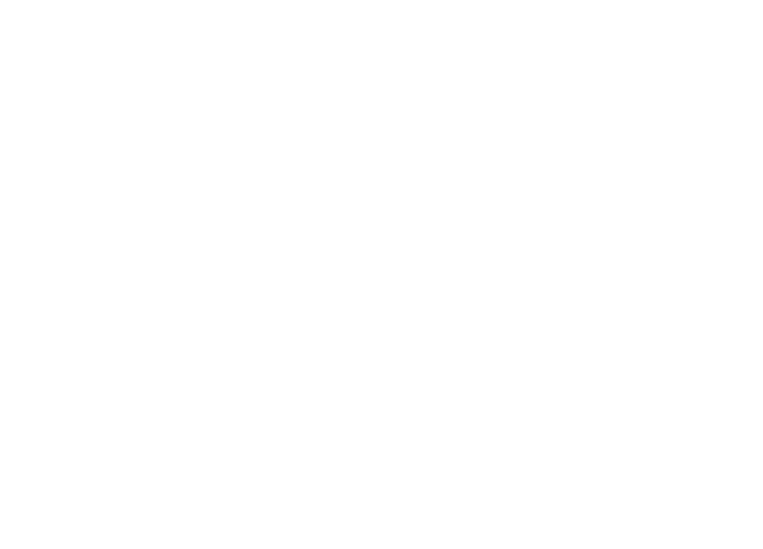
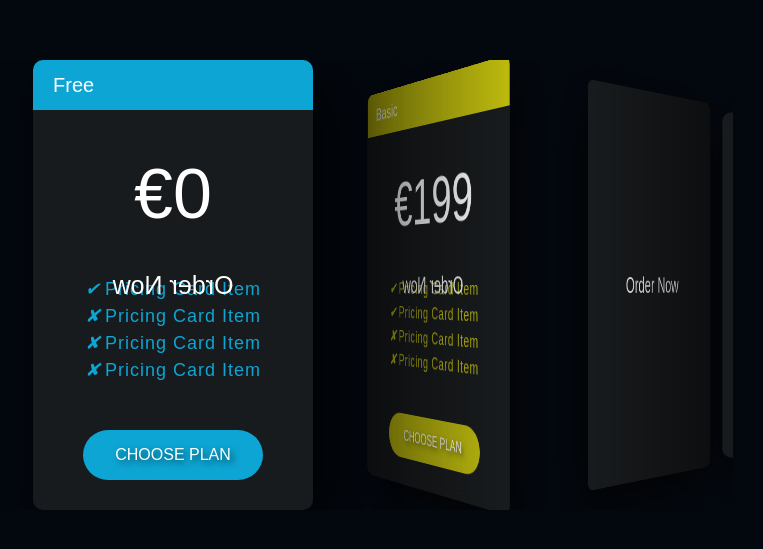
Before and after one commit to saschacollinet/3d-swiper, a React (Create React App) app: page / in a window 1280 px wide. Shown: the part 115-664 px from the top of the page, without its empty margins (517-1280 px from the left). Built offline with nearby package versions, Linux system fonts and the light colour scheme.

Commit message:
Build Swiper3D

```diff
--- a/package.json
+++ b/package.json
@@ -10,6 +10,7 @@
     "react-dom": "^17.0.2",
     "react-scripts": "5.0.0",
     "styled-components": "^5.3.3",
+    "swiper": "^7.4.1",
     "web-vitals": "^2.1.2"
   },
   "scripts": {
--- a/src/GlobalStyles.js
+++ b/src/GlobalStyles.js
@@ -5,13 +5,27 @@
     box-sizing: inherit;
     margin: 0;
     padding: 0;
+    outline: none;
+    text-decoration: none;
+    list-style: none;
 }
+
 html {
     box-sizing: border-box;
+    font-size: 62.5%;
 }
 body {
     height: 100vh;
     font-family: Montserrat, sans-serif;
+    overflow: hidden;
+}
+
+.swiper-slide {
+  width: 28rem !important;
+  height: 45rem !important;
+  background-color: #181b1d;
+  border-radius: 1rem;
+  box-shadow: 2rem 2rem 6rem rgba(0, 0, 0, 0.7);
 }
 `;
 
--- a/src/components/App/App.js
+++ b/src/components/App/App.js
@@ -1,13 +1,9 @@
-import styled from "styled-components/macro";
+import Swiper3D from "../Swiper3D/Swiper3D";
 
 export default function App() {
   return (
-    <Wrapper>
-      <div></div>
-    </Wrapper>
+    <div>
+      <Swiper3D />
+    </div>
   );
 }
-
-const Wrapper = styled.div`
-  display: flex;
-`;
--- /dev/null
+++ b/src/components/Swiper3D/Swiper3D.js
@@ -0,0 +1,270 @@
+import styled from "styled-components/macro";
+import { Swiper, SwiperSlide } from "swiper/react";
+import "swiper/css/bundle";
+import SwiperCore, { EffectCoverflow } from "swiper";
+
+SwiperCore.use([EffectCoverflow]);
+
+export default function Swiper3D() {
+  return (
+    <Section>
+      <Swiper
+        effect={"coverflow"}
+        grabCursor={true}
+        centeredSlides={true}
+        slidesPerView={"auto"}
+        coverflowEffect={{
+          rotate: 70,
+          stretch: 0,
+          depth: 100,
+          modifier: 1,
+          slideShadows: true,
+        }}
+      >
+        <SwiperSlide>
+          <Front>
+            <HeadingFree>Free</HeadingFree>
+            <Price>€0</Price>
+            <ListFree>
+              <li>
+                <i>✔ </i>
+                <span>Pricing Card Item</span>
+              </li>
+              <li>
+                <i>✘ </i>
+                <span>Pricing Card Item</span>
+              </li>
+              <li>
+                <i>✘ </i>
+                <span>Pricing Card Item</span>
+              </li>
+              <li>
+                <i>✘ </i>
+                <span>Pricing Card Item</span>
+              </li>
+            </ListFree>
+            <FreeBtn>Choose Plan</FreeBtn>
+          </Front>
+          <Back>
+            <a href="">Order Now</a>
+          </Back>
+        </SwiperSlide>
+        <SwiperSlide>
+          <Front>
+            <HeadingBasic>Basic</HeadingBasic>
+            <Price>€199</Price>
+            <ListBasic>
+              <li>
+                <i>✔ </i>
+                <span>Pricing Card Item</span>
+              </li>
+              <li>
+                <i>✔ </i>
+                <span>Pricing Card Item</span>
+              </li>
+              <li>
+                <i>✘ </i>
+                <span>Pricing Card Item</span>
+              </li>
+              <li>
+                <i>✘ </i>
+                <span>Pricing Card Item</span>
+              </li>
+            </ListBasic>
+            <BasicBtn>Choose Plan</BasicBtn>
+          </Front>
+          <Back>
+            <a href="">Order Now</a>
+          </Back>
+        </SwiperSlide>
+        <SwiperSlide>
+          <Front>
+            <HeadingStandard>Standard</HeadingStandard>
+            <Price>€330</Price>
+            <ListStandard>
+              <li>
+                <i>✔ </i>
+                <span>Pricing Card Item</span>
+              </li>
+              <li>
+                <i>✔ </i>
+                <span>Pricing Card Item</span>
+              </li>
+              <li>
+                <i>✔ </i>
+                <span>Pricing Card Item</span>
+              </li>
+              <li>
+                <i>✘ </i>
+                <span>Pricing Card Item</span>
+              </li>
+            </ListStandard>
+            <StandardBtn>Choose Plan</StandardBtn>
+          </Front>
+          <Back>
+            <a href="">Order Now</a>
+          </Back>
+        </SwiperSlide>
+        <SwiperSlide>
+          <Front>
+            <HeadingPremium>Premium</HeadingPremium>
+            <Price>€440</Price>
+            <ListPremium>
+              <li>
+                <i>✔ </i>
+                <span>Pricing Card Item</span>
+              </li>
+              <li>
+                <i>✔ </i>
+                <span>Pricing Card Item</span>
+              </li>
+              <li>
+                <i>✔ </i>
+                <span>Pricing Card Item</span>
+              </li>
+              <li>
+                <i>✔ </i>
+                <span>Pricing Card Item</span>
+              </li>
+            </ListPremium>
+            <PremiumBtn>Choose Plan</PremiumBtn>
+          </Front>
+          <Back>
+            <a href="">Order Now</a>
+          </Back>
+        </SwiperSlide>
+      </Swiper>
+    </Section>
+  );
+}
+
+const Section = styled.section`
+  width: 100%;
+  height: 100vh;
+  background-color: #03070e;
+  display: flex;
+  align-items: center;
+  padding-left: 10rem;
+`;
+
+const Front = styled.div`
+  width: 100%;
+  height: 100%;
+  display: flex;
+  flex-direction: column;
+  align-items: center;
+  justify-content: space-between;
+  backface-visibility: hidden;
+`;
+
+const Heading = styled.h2`
+  font-size: 2rem;
+  font-weight: 400;
+  color: white;
+  width: 26rem;
+  display: flex;
+  height: 5rem;
+  align-items: center;
+  padding-left: 2rem;
+  border-radius: 1rem 1rem 0 0;
+`;
+
+const HeadingFree = styled(Heading)`
+  background-color: #0da5d3;
+`;
+
+const HeadingBasic = styled(Heading)`
+  background-color: #bdba0e;
+`;
+
+const HeadingStandard = styled(Heading)`
+  background-color: #e23b3b;
+`;
+
+const HeadingPremium = styled(Heading)`
+  background-color: #3be286;
+`;
+
+const Price = styled.h3`
+  font-size: 7rem;
+  font-weight: 300;
+  color: white;
+`;
+
+const List = styled.ul`
+  & li {
+    margin-bottom: 0.5em;
+  }
+  & i {
+    font-size: 1.8rem;
+    width: 3rem;
+  }
+  & span {
+    font-size: 1.8rem;
+    font-weight: 300;
+    letter-spacing: 0.1rem;
+  }
+`;
+
+const ListFree = styled(List)`
+  color: #0da5d3;
+`;
+
+const ListBasic = styled(List)`
+  color: #bdba0e;
+`;
+
+const ListStandard = styled(List)`
+  color: #e23b3b;
+`;
+
+const ListPremium = styled(List)`
+  color: #3be286;
+`;
+
+const CardBtn = styled.button`
+  width: 18rem;
+  height: 5rem;
+  margin-bottom: 3rem;
+  border-radius: 3rem;
+  border: none;
+  font-size: 1.6rem;
+  text-transform: uppercase;
+  color: white;
+  text-shadow: 0.3rem 0.3rem 0.6rem rgba(0, 0, 0, 0.6);
+  cursor: pointer;
+`;
+
+const FreeBtn = styled(CardBtn)`
+  background-color: #0da5d3;
+`;
+
+const BasicBtn = styled(CardBtn)`
+  background-color: #bdba0e;
+`;
+
+const StandardBtn = styled(CardBtn)`
+  background-color: #e23b3b;
+`;
+
+const PremiumBtn = styled(CardBtn)`
+  background-color: #3be286;
+`;
+
+const Back = styled.div`
+  position: absolute;
+  top: 0;
+  left: 0;
+  width: 100%;
+  height: 100%;
+  display: flex;
+  justify-content: center;
+  align-items: center;
+  transform: rotateY(180deg);
+  border-radius: 1rem;
+
+  & a {
+    font-size: 2.5rem;
+    color: white;
+  }
+`;
```
Also changed, not shown: 1 other file (tests, documents, lock files or other folders).
